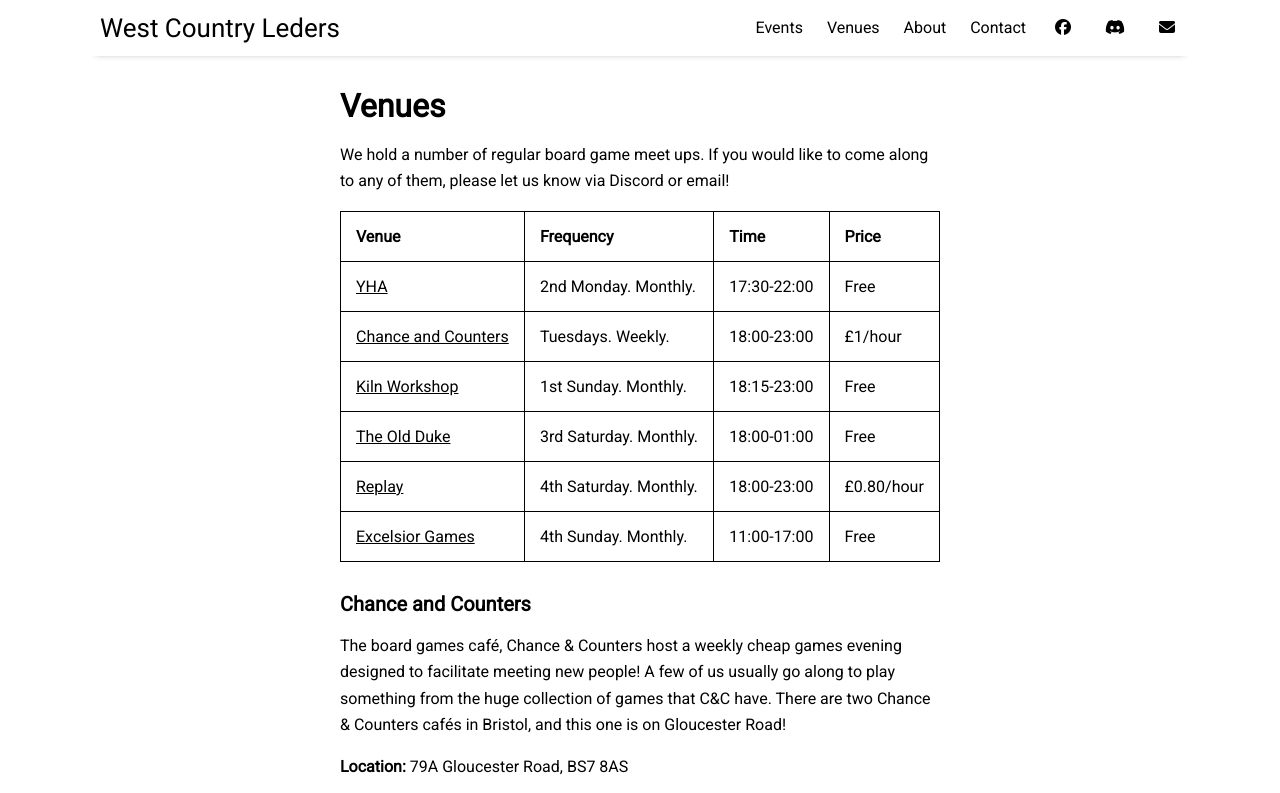
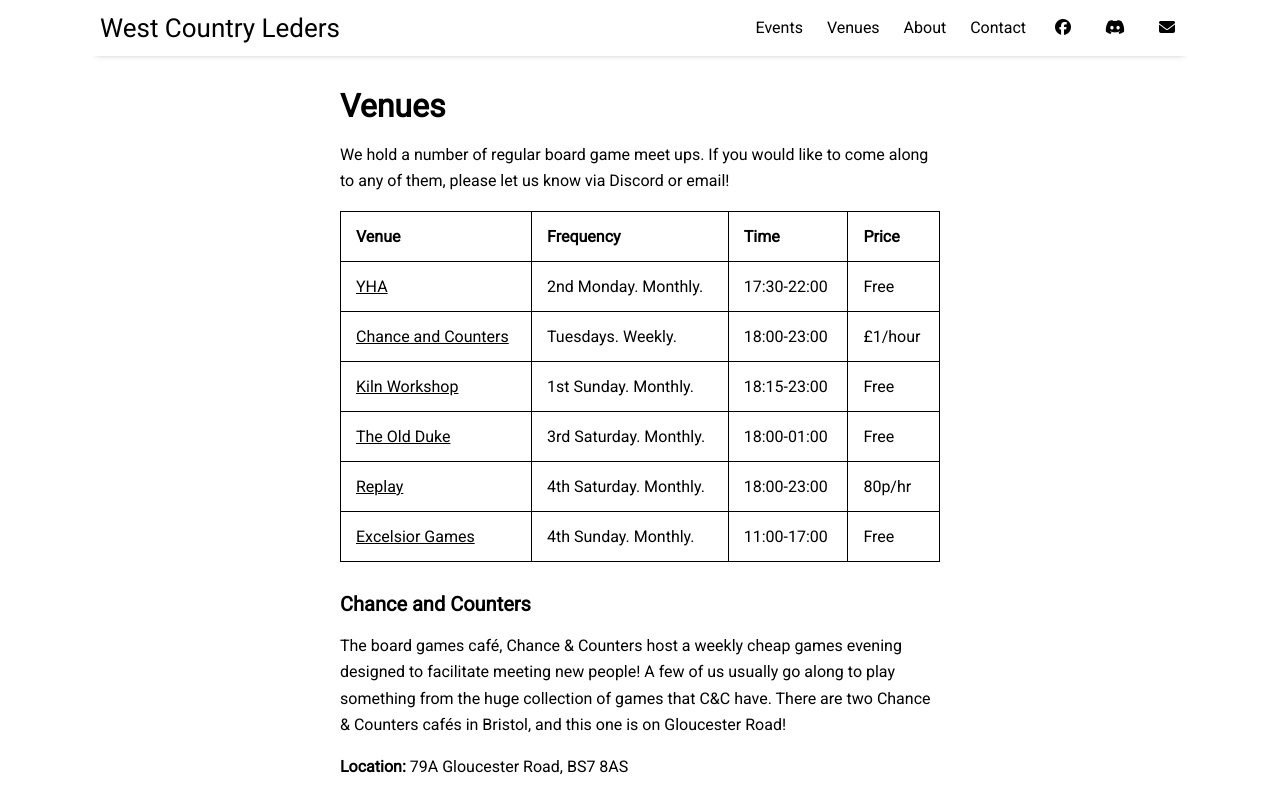
Before and after one commit to ChilledEther/west-country-leders, a Jekyll site: the page built from pages/venues.md, in a window 1280 px wide and 900 px high, cut to the strip 0-793 px from the top of the window. Built offline with Jekyll 4.4.1, drawn with Linux system fonts in a browser that asks for light colours.

Commit message:
release: make-live 2025-02-22_23:34:12

```diff
--- a/pages/venues.md
+++ b/pages/venues.md
@@ -13,7 +13,7 @@ Venue            |  Frequency              |  Time          |  Price
 [Chance and Counters](#chance-and-counters) | Tuesdays. Weekly.       |  18:00-23:00   | £1/hour
 [Kiln Workshop](#kiln-workshop)    |  1st Sunday. Monthly.    |  18:15-23:00   | Free
 [The Old Duke](#the-old-duke)     |  3rd Saturday. Monthly. | 18:00-01:00     | Free
-[Replay](#replay)            | 4th Saturday. Monthly.   |  18:00-23:00   | £0.80/hour
+[Replay](#replay)            | 4th Saturday. Monthly.   |  18:00-23:00   | 80p/hr
 [Excelsior Games](#excelsior-games) | 4th Sunday. Monthly.       | 11:00-17:00   | Free
 
 
```
